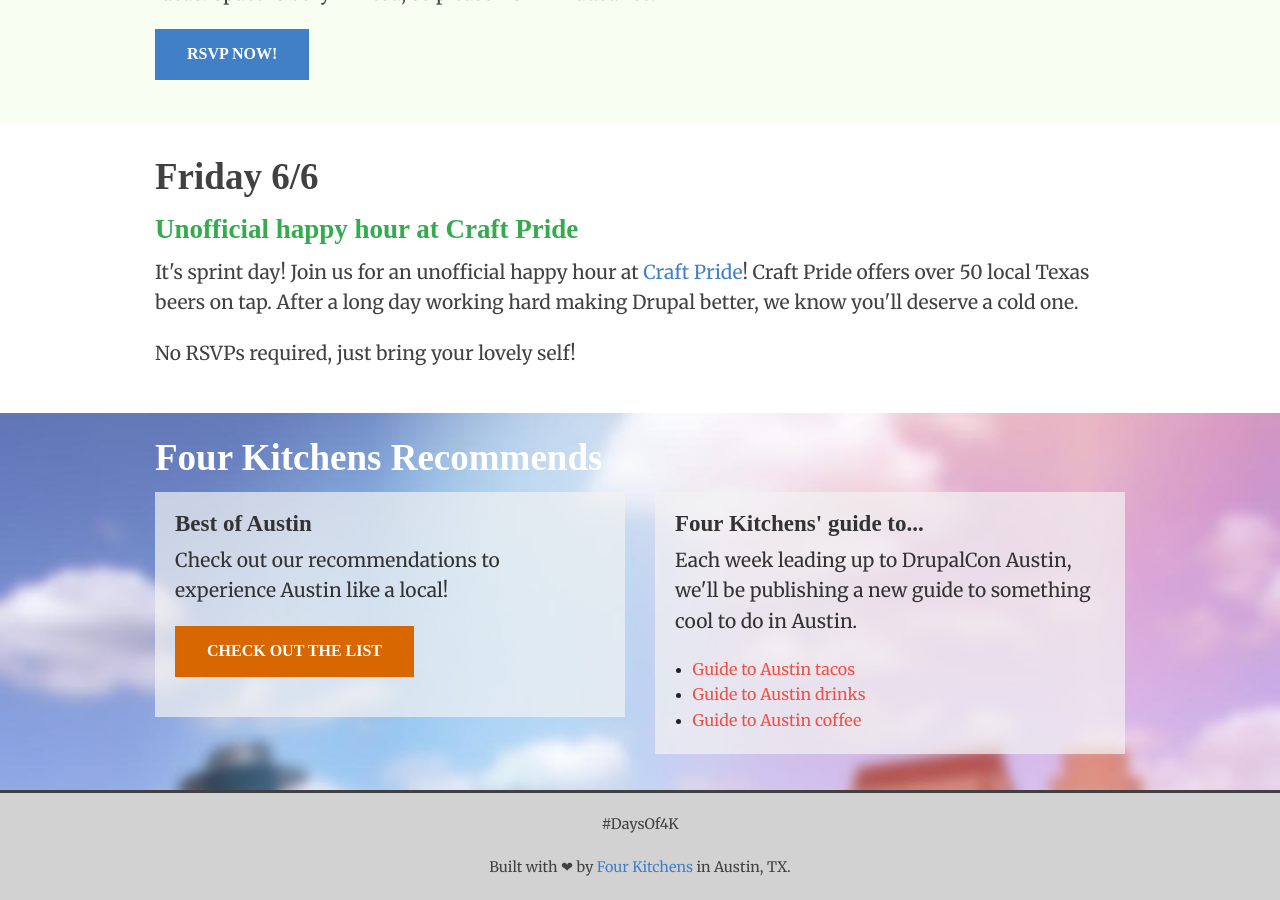
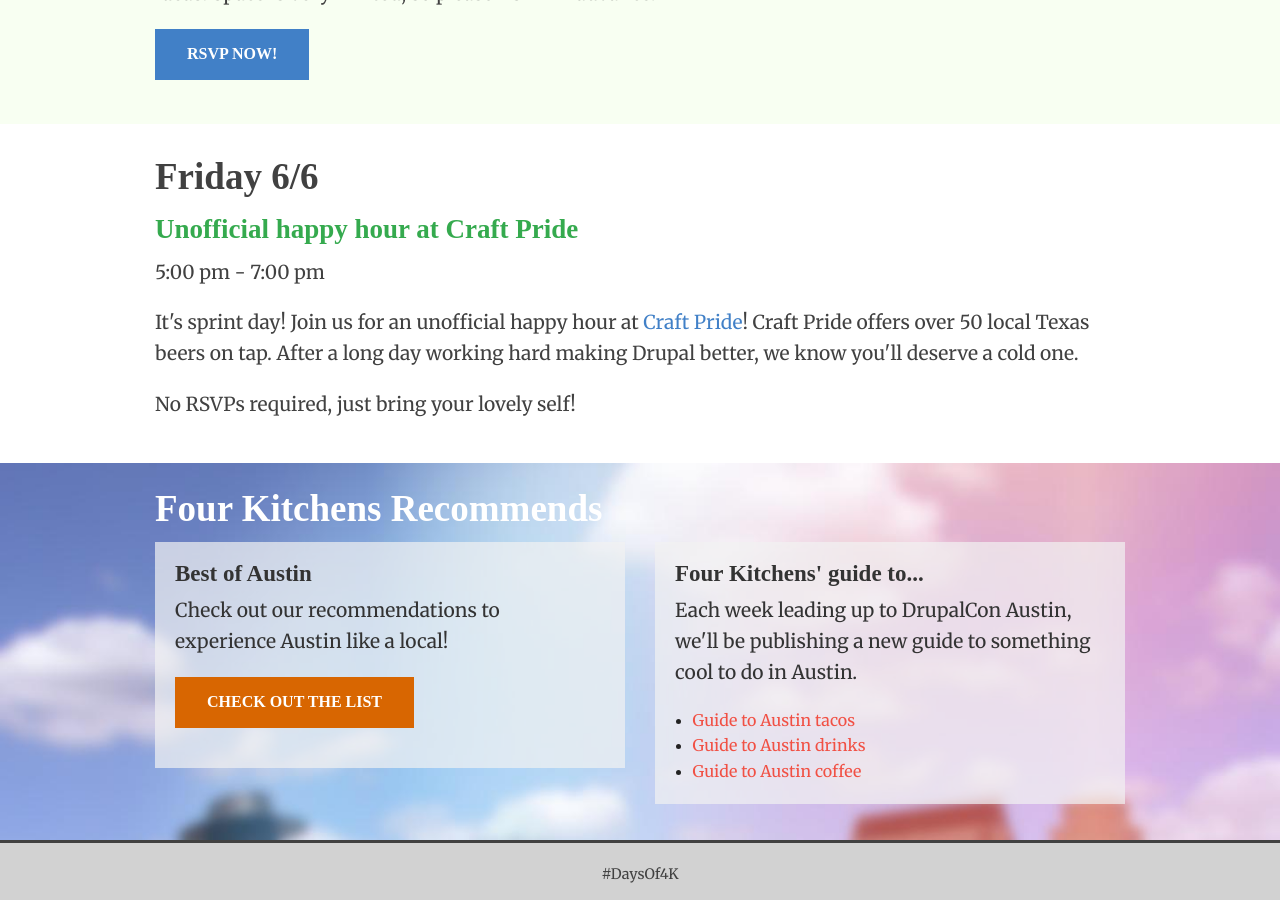
Before and after one commit to fourkitchens/4days-of-4K, a Jekyll site: the page built from index.html, in a window 1280 px wide and 900 px high, scrolled down 1999 px. Built offline with Jekyll 4.4.1, drawn with Linux system fonts in a browser that asks for light colours; some web fonts are replaced; Markdown is read by kramdown in place of the engine named in the settings.

Commit message:
Added times to Craft Pride entry

```diff
--- a/index.html
+++ b/index.html
@@ -96,6 +96,7 @@
       <div>
         <h2>Friday 6/6</h2>
           <h3>Unofficial happy hour at Craft Pride</h3>
+          <p>5:00 pm - 7:00 pm</p>
           <p>It's sprint day! Join us for an unofficial happy hour at <a href="http://craftprideaustin.com/">Craft Pride</a>! Craft Pride offers over 50 local Texas beers on tap. After a long day working hard making Drupal better, we know you'll deserve a cold one.</p>
           <p>No RSVPs required, just bring your lovely self!</p>
       </div>
```
